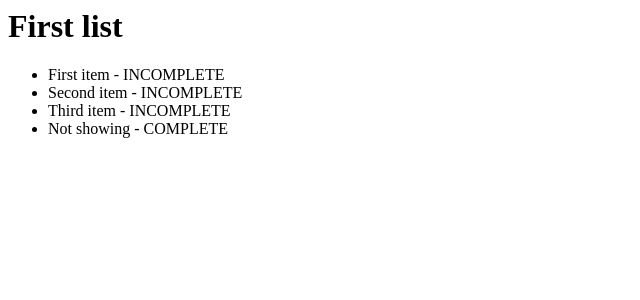
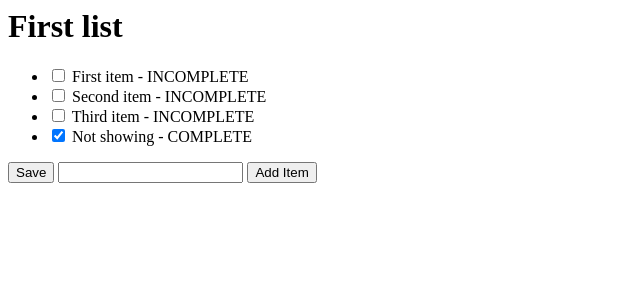
Before and after one commit to tehcbing/Django-Tutorial, a Django app: page /2 in a window 1280 px wide. Shown: the top 300 px of the page, without its empty margins (0-640 px from the left). Run offline with Django 4.2, Linux system fonts and the light colour scheme; data comes from the database, SQL or seed files in the repository; both versions use the stored data as it was after the commit.

Commit message:
Tech with Tim Django Tutorial Part 6

```diff
--- a/mysite/main/templates/main/list.html
+++ b/mysite/main/templates/main/list.html
@@ -4,14 +4,24 @@
 
 {% block content %}
 	<h1>{{ls.name}}</h1>
+	<form method="post" action="#">
+		{% csrf_token %}
 		<ul>
 			{% for item in ls.item_set.all %}
 				{% if item.complete == True %}
-					<li>{{item.text}} - COMPLETE</li>
+					<li>
+						<input type="checkbox", value="clicked", name="c{{item.id}}" checked>
+							{{item.text}} - COMPLETE</li>
 				{% else %}
-					<li>{{item.text}} - INCOMPLETE</li>
+					<li>
+						<input type="checkbox", value="clicked", name="c{{item.id}}">
+							{{item.text}} - INCOMPLETE</li>
 				{% endif %}
 
 			{% endfor %}
 		</ul>
+		<button type="submit", name="save", value="save">Save</button>
+		<input type="text", name="new">
+		<button type="submit", name="newItem", value="newItem">Add Item</button>
+	</form>
 {% endblock %}
--- a/mysite/main/views.py
+++ b/mysite/main/views.py
@@ -7,6 +7,27 @@ from .forms import CreateNewList
 
 def index(response, id):
 	ls = ToDoList.objects.get(id=id)
+
+
+	if response.method == "POST":
+		if response.POST.get("save"):
+			for item in ls.item_set.all():
+				if response.POST.get("c" + str(item.id)) == "clicked":
+					item.complete = True
+				else:
+					item.complete = False
+
+				item.save()
+
+		elif response.POST.get("newItem"):
+			txt = response.POST.get("new")
+
+			# text is at least 3 chars
+			if len(txt) > 2:
+				ls.item_set.create(text=txt, complete=False)
+			else:
+				print("invalid")
+
 	return render(response, "main/list.html", {"ls":ls})
 
 def home(response):
```
Also changed, not shown: mysite/db.sqlite3.
